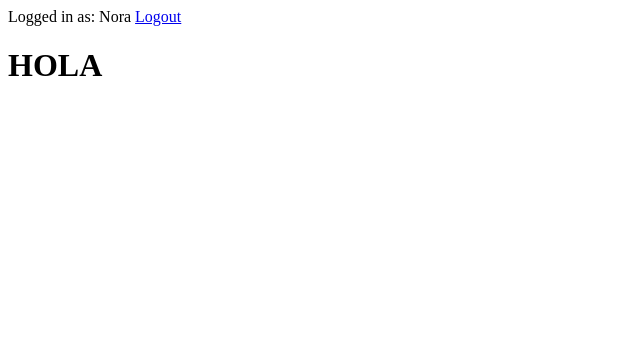
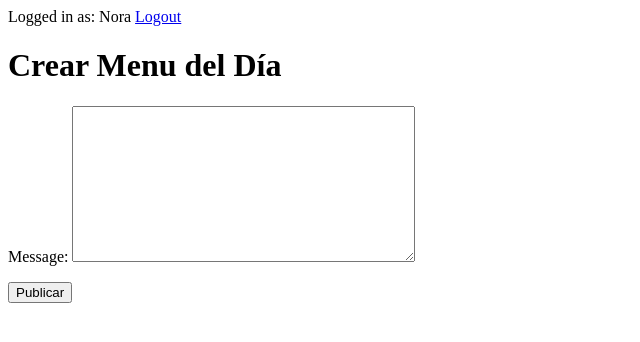
Before and after one commit to Shiroko7/Backend-Test-Olavarria, a Django app: page /mealmngmt/create-menu in a window 1280 px wide. Shown: the top 342 px of the page, without its empty margins (0-640 px from the left). Run offline with Django 3.2, Linux system fonts and the light colour scheme; a user stored in the database is signed in.

Commit message:
added menuforms & views

```diff
--- /dev/null
+++ b/mealmngmt/forms.py
@@ -0,0 +1,5 @@
+from django import forms
+
+
+class MenuForm(forms.Form):
+    message = forms.CharField(widget=forms.Textarea)
--- a/mealmngmt/models.py
+++ b/mealmngmt/models.py
@@ -9,9 +9,6 @@ class User(AbstractUser):
 
 class MealManager(models.Model):
     user = models.OneToOneField(User, on_delete=models.CASCADE)
-
-    def __str__(self):
-        return self.user
 
 
 class Employe(models.Model):
--- a/mealmngmt/templates/mealmngmt/create_menu.html
+++ b/mealmngmt/templates/mealmngmt/create_menu.html
@@ -3,7 +3,13 @@
 {% block content %}
 
 <div>
-    <h1>HOLA</h1>
+    <h1>Crear Menu del Día</h1>
+
+    <form method="post" action".">
+      {% csrf_token %}
+      {{ form.as_p }}
+      <button type="submit">Publicar</button>
+    </form>
 </div>
 
 {% endblock content %}
--- a/mealmngmt/urls.py
+++ b/mealmngmt/urls.py
@@ -1,8 +1,9 @@
 from django.urls import path
-from .views import create_menu
+from .views import create_menu, view_menu
 
 app_name = "mealmngmt"
 
 urlpatterns = [
-    path('create-menu', create_menu)
+    path('create-menu', create_menu, name='create-menu'),
+    path('menu', view_menu, name='menu')
 ]
--- a/mealmngmt/views.py
+++ b/mealmngmt/views.py
@@ -1,7 +1,35 @@
-from django.shortcuts import render
+from django.shortcuts import render, redirect
 from django.contrib.auth.decorators import login_required
+from .forms import MenuForm
+from .models import Menu, MealManager
+import datetime
 
 
 @login_required
 def create_menu(request):
-    return render(request, "mealmngmt/create_menu.html")
+    form = MenuForm()
+    if request.method == "POST":
+        form = MenuForm(request.POST)
+        if form.is_valid():
+            message = form.cleaned_data['message']
+            date = datetime.date.today()
+            mealmanager = MealManager.objects.get(user=request.user)
+            Menu.objects.create(
+                message=message,
+                date=date,
+                mealmanager=mealmanager
+            )
+            return redirect("mealmngmt:menu")
+    context = {
+        "form": form
+    }
+    return render(request, "mealmngmt/create_menu.html", context)
+
+
+def view_menu(request):
+    menu = Menu.objects.last()
+    context = {
+        "message": menu.message,
+        "date": menu.date
+    }
+    return render(request, "mealmngmt/menu.html", context)
```
Also changed, not shown: mealmngmt/templates/mealmngmt/menu.html (added, +9 -0 lines), db.sqlite3.
